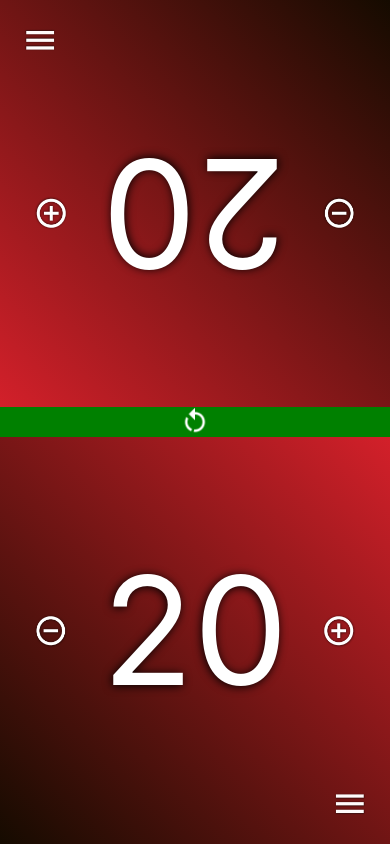
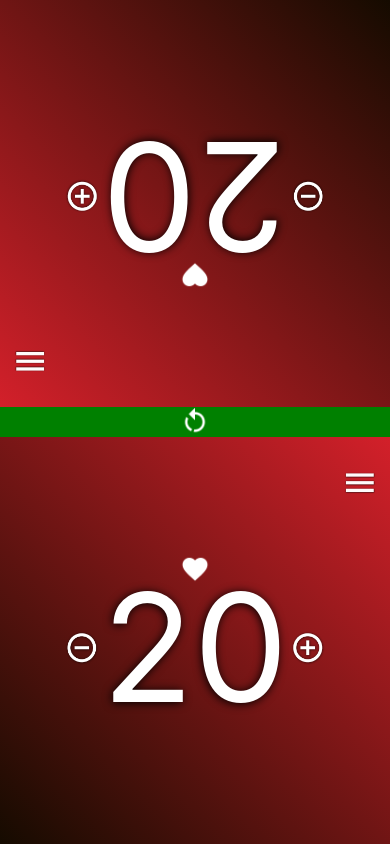
Before and after one commit to filippoimarisio/mana-life, a React Native app: screen / in a window 390 px wide. Built offline with nearby package versions, Linux system fonts and the light colour scheme.

Commit message:
Moved nav bar to the top

```diff
--- a/App.js
+++ b/App.js
@@ -31,13 +31,15 @@ export default function App() {
   return (
     <Context.Provider value={[lifeLogsPlayerOne, setLifeLogsPlayerOne, lifeLogsPlayerTwo, setLifeLogsPlayerTwo, resetTrigger, setResetTrigger]}>
       <View style={styles.container}>
-        <View style={[styles.container, styles.down]}>
+        <View style={[styles.playerContainer, styles.down]}>
           <Player playerIndex={0} counter={counterPlayerOne} setCounter={setCounterPlayerOne}/>
         </View>
         <View style={{height: 30, width: '100%'}}>
           <MainMenu resetPlayersLife={resetPlayersLife}/>
         </View>
-        <Player playerIndex={1} counter={counterPlayerTwo} setCounter={setCounterPlayerTwo}/>
+        <View style={[styles.playerContainer]}>
+          <Player playerIndex={1} counter={counterPlayerTwo} setCounter={setCounterPlayerTwo}/>
+        </View>
       </View>
     </Context.Provider>
   );
@@ -46,10 +48,16 @@ export default function App() {
 const styles = StyleSheet.create({
   container: {
     flex: 1,
-    backgroundColor: '#fff',
     alignItems: 'center',
     justifyContent: 'center',
     width: '100%',
+  },
+  playerContainer: {
+    flex: 1,
+    alignItems: 'center',
+    justifyContent: 'center',
+    width: '100%',
+    height: '100%'
   },
   down: {
     transform: [{ rotate: '180deg'}]
--- a/components/Player.tsx
+++ b/components/Player.tsx
@@ -147,6 +147,16 @@ export default function Player({playerIndex, counter, setCounter}) {
     }
   }
 
+  const MainCounterLogo = () => {
+    switch (currentCounterType) {
+      case CounterTypes.life: return <Image source={require('../assets/heart.png')} resizeMode = 'contain' style= {{ height: 30, width: 30, tintColor: 'white'}}/>
+      case CounterTypes.poison: return <Image source={require('../assets/poison-logo.png')} resizeMode = 'contain' style= {{ height: 30, width: 30, tintColor: 'white'}}/>
+      case CounterTypes.edh: return <Image source={require('../assets/edh-logo.png')} resizeMode = 'contain' style= {{ height: 30, width: 30, tintColor: 'white'}}/>
+      case CounterTypes.storm: return <Image source={require('../assets/storm-logo.png')} resizeMode = 'contain' style= {{ height: 30, width: 30, tintColor: 'white'}}/>
+      default: return counter
+    }
+  }
+
   return (
     <Context.Provider value={[selectedCounterTypes, setSelectedCounterTypes, currentCounterType]}>
       <View style={[styles.container]}>
@@ -156,10 +166,11 @@ export default function Player({playerIndex, counter, setCounter}) {
           start={{x: 0, y: 1}}
           end={{x: 1, y: 0}}
         >
-          <View style={[styles.tempCounterWrapper, isMenuOpen && styles.hide]}>
-            <Text style={[styles.tempCounter, !showTempCounter && styles.hide]}>{tempCounter > 0 ? '+':''}{tempCounter}</Text>
+          <View style={styles.mainCounter}>
+            <View style={[styles.mainCounterLogo, isMenuOpen && styles.hide]}>
+              <MainCounterLogo />
             </View>
-          <View style={[styles.container, styles.counter, isMenuOpen && styles.hide]}>
+            <View style={[styles.counter, isMenuOpen && styles.hide]}>
               <TouchableOpacity onPress={()=>handleCounterInteraction(Operations.minus)} style={styles.counterButton}>
                 <Image
                   source={require('../assets/minus-logo__white.png')}
@@ -181,6 +192,10 @@ export default function Player({playerIndex, counter, setCounter}) {
                   }}
                 />
               </TouchableOpacity>
+            </View>
+            <View style={[styles.tempCounterWrapper, isMenuOpen && styles.hide]}>
+              <Text style={[styles.tempCounter, !showTempCounter && styles.hide]}>{tempCounter > 0 ? '+':''}{tempCounter}</Text>
+            </View>
           </View>
           <View style={[styles.playerMenu, isMenuOpen? styles.playerMenu_expanded : undefined]}>
             <PlayerMenu
@@ -209,11 +224,22 @@ const styles = StyleSheet.create({
     alignItems: 'center',
     justifyContent: 'space-between',
     width: '100%',
+    height: '100%',
     position: 'relative',
+  },
+  mainCounter: {
+    marginTop: '30%',
+    marginBottom: '5%',
+    display: 'flex',
+    alignItems:'center',
   },
   counter: {
     flexDirection: 'row',
-    marginBottom: 80,
+    flex: 1,
+    alignItems: 'center',
+    justifyContent: 'space-between',
+    width: '100%',
+    height: '100%',
   },
   hide: {
     display: 'none'
@@ -224,7 +250,7 @@ const styles = StyleSheet.create({
     shadowColor: 'black',
     textShadowColor: 'rgba(0, 0, 0, 1)',
     textShadowOffset: {width: -1, height: 1},
-    textShadowRadius: 10
+    textShadowRadius: 10,
   },
   counterButton: {
     height: '100%',
@@ -235,7 +261,7 @@ const styles = StyleSheet.create({
   tempCounterWrapper: {
     flexDirection: 'row',
     height: 60,
-    alignItems: 'flex-end',
+    alignItems: 'flex-start',
   },
   tempCounter: {
     fontSize: 30,
@@ -246,12 +272,14 @@ const styles = StyleSheet.create({
   },
   playerMenu: {
     position: 'absolute',
-    bottom: 0,
+    top: 0,
     right: 0,
     left: 0,
   },
   playerMenu_expanded: {
-    top: 0,
-    height: '100%',
+    bottom: 0,
   },
+  mainCounterLogo: {
+    marginBottom: '-10%'
+  }
 });
--- a/components/PlayerMenu.tsx
+++ b/components/PlayerMenu.tsx
@@ -75,11 +75,8 @@ export default function PlayerMenu({onBurgerMenu, isMenuOpen, handleOnSelectColo
   return (
     <View style={styles.container}>
       <View style={[styles.wrapper, isMenuOpen ? styles.wrapper__darker : undefined]}>
-        <View style={[styles.menu_expanded, isMenuOpen? undefined : styles.menu_expanded__hide]}>
-          { selectedMenu === '' ? <MenuItems /> : <MenuItemWrapper />}
-        </View>
         <View style={styles.navbar}>
-          { selectedMenu ? <TouchableOpacity onPress={()=> setSelectedMenu('')}>
+          { selectedMenu ? <TouchableOpacity onPress={()=> setSelectedMenu('')} style={{marginBottom: 4}}>
             <Image
               source={require('../assets/arrow-left__white.png')}
               resizeMode = 'contain'
@@ -89,31 +86,31 @@ export default function PlayerMenu({onBurgerMenu, isMenuOpen, handleOnSelectColo
               }}
             />
           </TouchableOpacity> : <View style={{height: 40, width: 40}}></View> }
-          { selectedCounterTypes.length > 0 && <TouchableOpacity onPress={()=>onSelectCurrentCounterType(CounterTypes.life)}>
+          { selectedCounterTypes.length > 0 && <TouchableOpacity onPress={()=>onSelectCurrentCounterType(CounterTypes.life)} style={isMenuOpen && styles.hide}>
             <View style={styles.counter}>
               <Image source={require('../assets/heart.png')} resizeMode = 'contain' style= {{height: 20,width: 20, tintColor: tintColor(CounterTypes.life)}}/>
               <Text style={[styles.counterAmount, {color: tintColor(CounterTypes.life)}]}>{lifeCounter}</Text>
             </View>
           </TouchableOpacity> }
-          { selectedCounterTypes.includes(CounterTypes.poison) && <TouchableOpacity onPress={()=>onSelectCurrentCounterType(CounterTypes.poison)}>
+          { selectedCounterTypes.includes(CounterTypes.poison) && <TouchableOpacity onPress={()=>onSelectCurrentCounterType(CounterTypes.poison)} style={isMenuOpen && styles.hide}>
             <View style={styles.counter}>
               <Image source={require('../assets/poison-logo.png')} resizeMode = 'contain' style= {{height: 20,width: 20, tintColor: tintColor(CounterTypes.poison)}}/>
               <Text style={[styles.counterAmount, {color: tintColor(CounterTypes.poison)}]}>{poisonCounter}</Text>
             </View>
           </TouchableOpacity>}
-          { selectedCounterTypes.includes(CounterTypes.edh) && <TouchableOpacity onPress={()=>onSelectCurrentCounterType(CounterTypes.edh)}>
+          { selectedCounterTypes.includes(CounterTypes.edh) && <TouchableOpacity onPress={()=>onSelectCurrentCounterType(CounterTypes.edh)} style={isMenuOpen && styles.hide}>
             <View style={styles.counter}>
               <Image source={require('../assets/edh-logo.png')} resizeMode = 'contain' style= {{height: 20,width: 20, tintColor: tintColor(CounterTypes.edh)}}/>
               <Text style={[styles.counterAmount, {color: tintColor(CounterTypes.edh)}]}>{edhCounter}</Text>
             </View>
           </TouchableOpacity>}
-          { selectedCounterTypes.includes(CounterTypes.storm) && <TouchableOpacity onPress={()=>onSelectCurrentCounterType(CounterTypes.storm)}>
+          { selectedCounterTypes.includes(CounterTypes.storm) && <TouchableOpacity onPress={()=>onSelectCurrentCounterType(CounterTypes.storm)} style={isMenuOpen && styles.hide}>
             <View style={styles.counter}>
               <Image source={require('../assets/storm-logo.png')} resizeMode = 'contain' style= {{height: 20,width: 20, tintColor: tintColor(CounterTypes.storm)}}/>
               <Text style={[styles.counterAmount, {color: tintColor(CounterTypes.storm)}]}>{stormCounter}</Text>
             </View>
           </TouchableOpacity> }
-          <TouchableOpacity onPress={()=>handleOnBurgerMenu()}>
+          <TouchableOpacity onPress={()=>handleOnBurgerMenu()} style={{marginBottom: 4}}>
             <Image
               source={require('../assets/burger-menu__white.png')}
               resizeMode = 'contain'
@@ -123,6 +120,9 @@ export default function PlayerMenu({onBurgerMenu, isMenuOpen, handleOnSelectColo
               }}
             />
           </TouchableOpacity>
+        </View>
+        <View style={[styles.menu_expanded, isMenuOpen? undefined : styles.menu_expanded__hide]}>
+          { selectedMenu === '' ? <MenuItems /> : <MenuItemWrapper />}
         </View>
       </View>
     </View>
@@ -157,8 +157,7 @@ const styles = StyleSheet.create({
     alignItems: 'center',
     flexDirection: 'column',
     width: '100%',
-    height: '100%',
-    paddingTop: 60,
+    height: '80%',
   },
   menuItems__wrapper: {
     height: '100%',
@@ -184,7 +183,13 @@ const styles = StyleSheet.create({
     justifyContent: 'space-between',
     alignItems: 'flex-end',
     flexDirection: 'row',
-    width: "100%",
+    position: 'absolute',
+    top: 0,
+    left: 0,
+    right: 0,
+    height: 70,
+    marginRight: 10,
+    marginLeft: 10,
   },
   counter: {
     display: 'flex',
@@ -197,4 +202,7 @@ const styles = StyleSheet.create({
     textShadowOffset: {width: -1, height: 1},
     textShadowRadius: 10
   },
+  hide: {
+    display: 'none'
+  }
 });
--- a/components/PlayerMenuLifeLogs.tsx
+++ b/components/PlayerMenuLifeLogs.tsx
@@ -4,7 +4,7 @@ import {Context} from '../App';
 
 export default function PlayerMenuLifeLogs({playerIndex}) {
 
-  const [lifeLogsPlayerOne, setLifeLogsPlayerOne, lifeLogsPlayerTwo, setLifeLogsPlayerTwo] = useContext(Context)
+  const [lifeLogsPlayerOne, lifeLogsPlayerTwo] = useContext(Context)
 
   const playerLogs = playerIndex === 0 ? lifeLogsPlayerOne : lifeLogsPlayerTwo
   const opponentLogs = playerIndex === 0 ? lifeLogsPlayerTwo : lifeLogsPlayerOne
```
Lines whose indentation alone changed are shown as unchanged.
